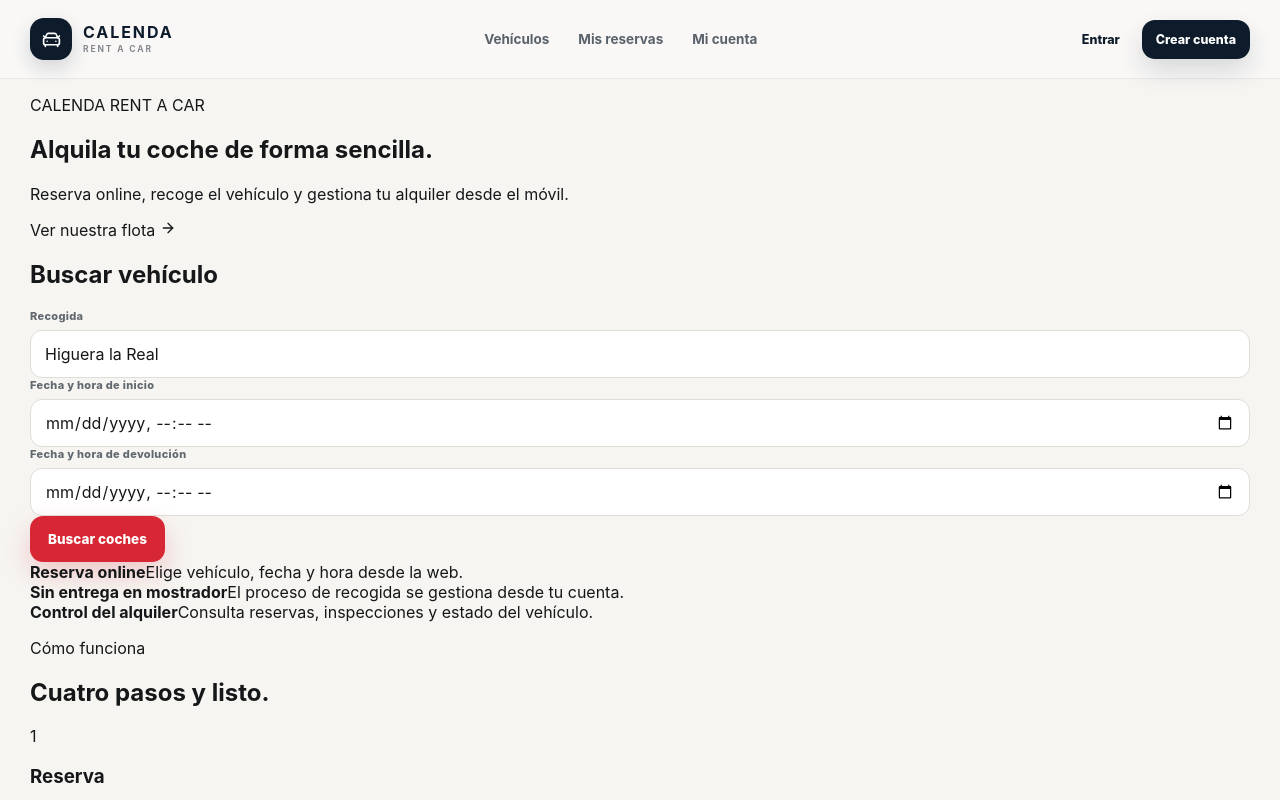
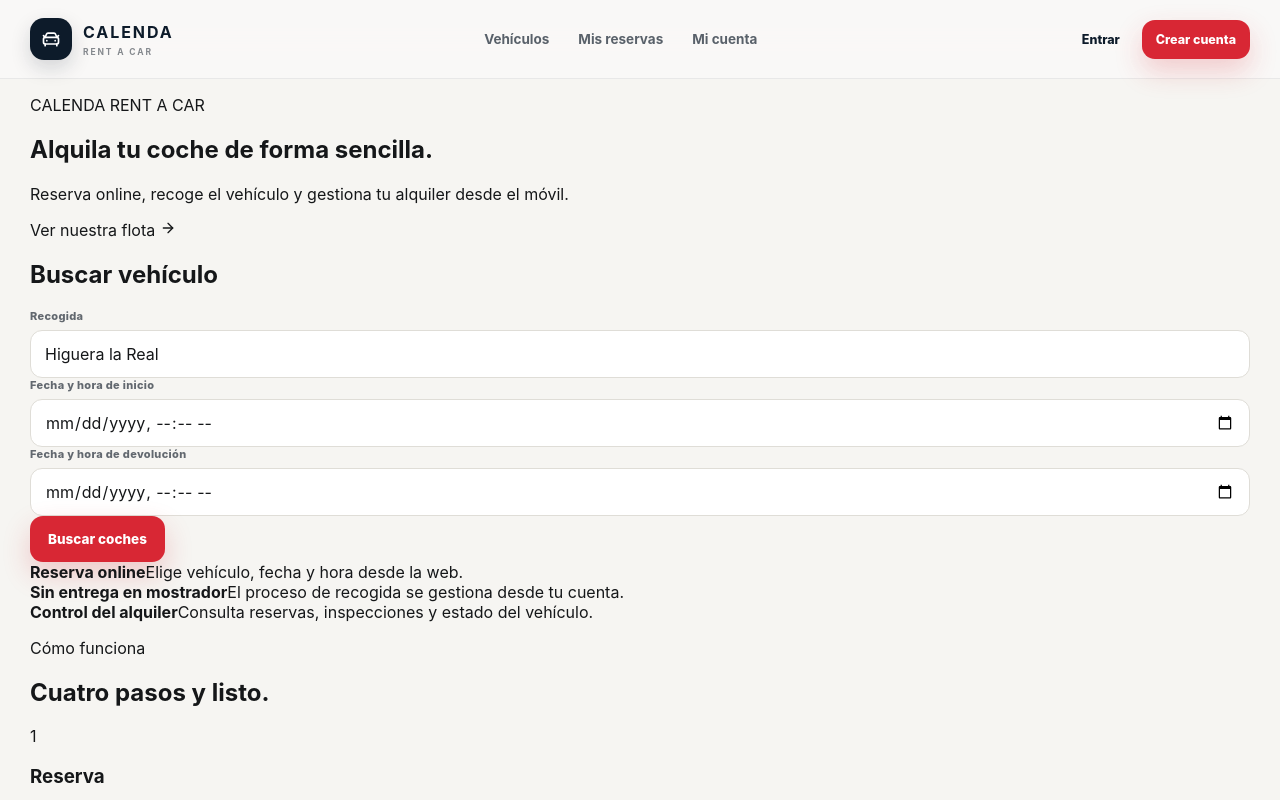
Before and after one commit to alvaromorenocalenda/CALENDA-RENT-A-CAR, a Next.js app: page / in a window 1280 px wide. Shown: the top 800 px of the page. Built offline with nearby package versions, Linux system fonts and the light colour scheme; no server answers.

Commit message:
Simplify public navigation

```diff
--- a/components/AppHeader.tsx
+++ b/components/AppHeader.tsx
@@ -25,14 +25,14 @@ export default function AppHeader() {
   };
 
   return (
-    <header className="site-header premium-header">
+    <header className="site-header rental-header">
       <div className="container header-inner">
-        <Link href="/" className="brand premium-brand" onClick={() => setOpen(false)}>
-          <span className="brand-mark"><CarFront size={21} strokeWidth={1.9} /></span>
-          <span className="brand-copy"><strong>CALENDA</strong><small>RENT A CAR</small></span>
+        <Link href="/" className="brand rental-brand" onClick={() => setOpen(false)}>
+          <span className="brand-mark"><CarFront size={20} /></span>
+          <span><strong>CALENDA</strong><small>RENT A CAR</small></span>
         </Link>
 
-        <nav className={`main-nav ${open ? "is-open" : ""}`}>
+        <nav className={`main-nav rental-nav ${open ? "is-open" : ""}`}>
           {links.map((item) => (
             <Link
               key={item.href}
@@ -54,15 +54,12 @@ export default function AppHeader() {
           {!loading && !user && (
             <>
               <Link href="/login" className="btn btn-ghost btn-small">Entrar</Link>
-              <Link href="/registro" className="btn btn-dark btn-small header-cta">Crear cuenta</Link>
+              <Link href="/registro" className="btn btn-primary btn-small">Crear cuenta</Link>
             </>
           )}
           {!loading && user && (
             <>
-              <Link href="/mi-cuenta" className="user-chip">
-                <span className="user-avatar"><UserRound size={15} /></span>
-                <span>{profile?.name?.split(" ")[0] || "Mi cuenta"}</span>
-              </Link>
+              <Link href="/mi-cuenta" className="user-chip"><UserRound size={16} /><span>{profile?.name?.split(" ")[0] || "Mi cuenta"}</span></Link>
               <button className="icon-button desktop-only" onClick={doLogout} title="Cerrar sesión"><LogOut size={17} /></button>
             </>
           )}
```
